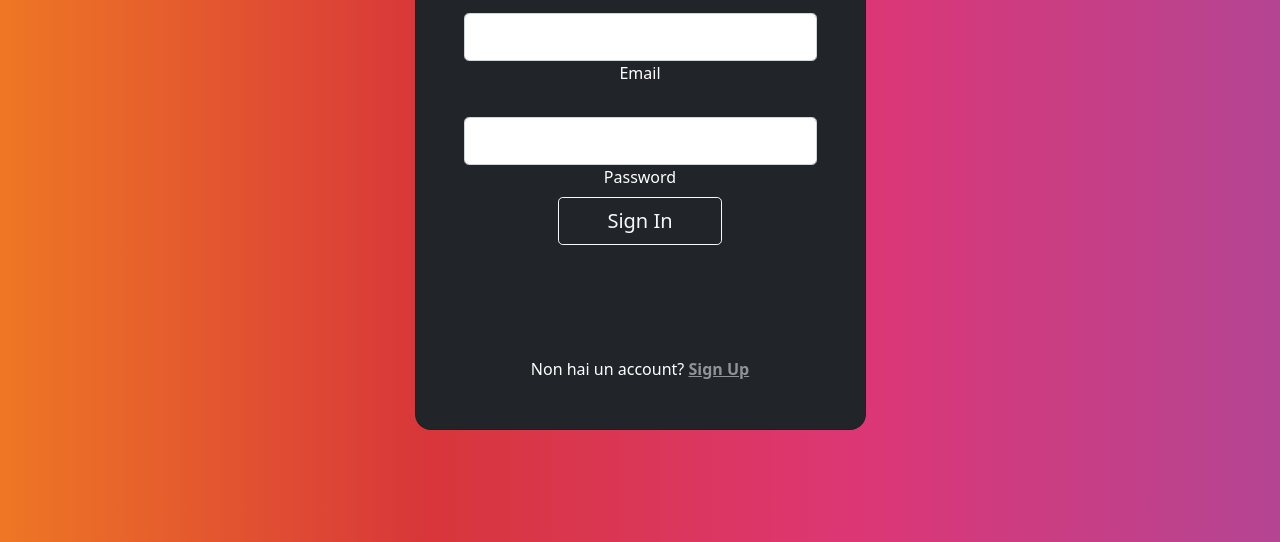
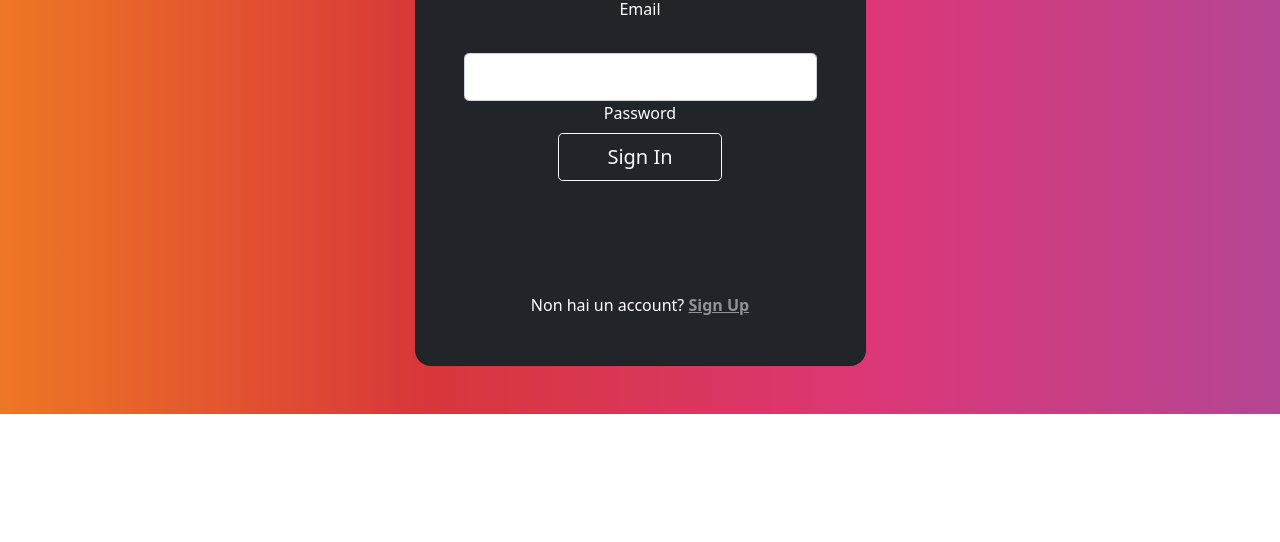
Before and after one commit to GiovanniPerantoni/HouseMate, a website: page site/signIn.html in a window 1280 px wide. Shown: the part 258-800 px from the top of the page. Drawn offline with nearby package versions, Linux system fonts and the light colour scheme.

Commit message:
rimosso package-lock.json

```diff
--- a/package.json
+++ b/package.json
@@ -18,6 +18,7 @@
   "homepage": "https://github.com/GiovanniPerantoni/HouseMate#readme",
   "dependencies": {
     "body-parser": "^1.20.0",
+    "cors": "^2.8.5",
     "dotenv": "^16.0.1",
     "express": "^4.18.1",
     "js-sha256": "^0.9.0",
--- a/site/signIn.html
+++ b/site/signIn.html
@@ -27,7 +27,7 @@
         </script>
     </head>
     <body>
-        <section class="vh-100 gradient-custom">
+        <section class="vh-200 gradient-custom">
             <div class="container py-5 h-100">
                 <div class="row d-flex justify-content-center align-items-center h-100">
                     <div class="col-12 col-md-8 col-lg-6 col-xl-5">
```
Also changed, not shown: 2 other files.
